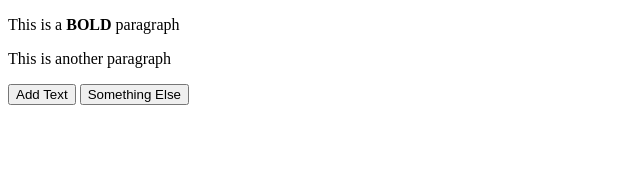
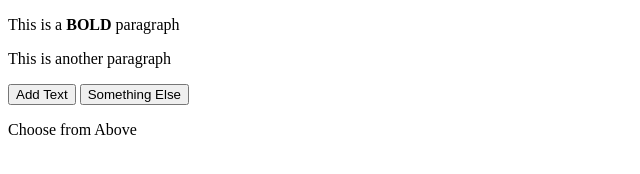
Before and after one commit to rahulrmsh/tic-tak-toe-jQuery, a plain HTML site: page index.html in a window 1280 px wide. Shown: the whole page, without its empty margins (0-640 px from the left). Drawn offline with nearby package versions, Linux system fonts and the light colour scheme.

Commit message:
Update index.html

```diff
--- a/index.html
+++ b/index.html
@@ -13,5 +13,7 @@
 	<p id = "test2">This is another paragraph</p>
 	<button id = 'btn1'>Add Text</button>
 	<button id = 'btn2'>Something Else</button>
+	<br>
+	<p>Choose from Above</p>
 </body>
 </html>
```
